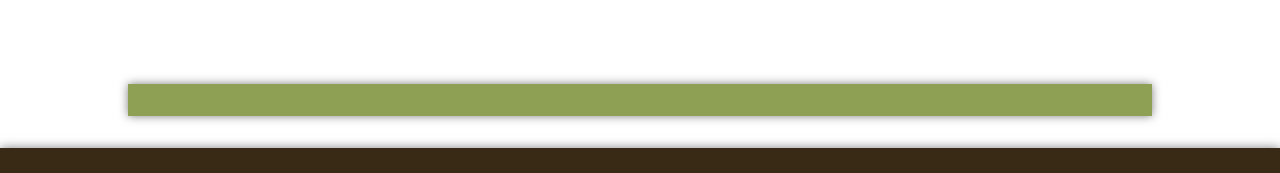
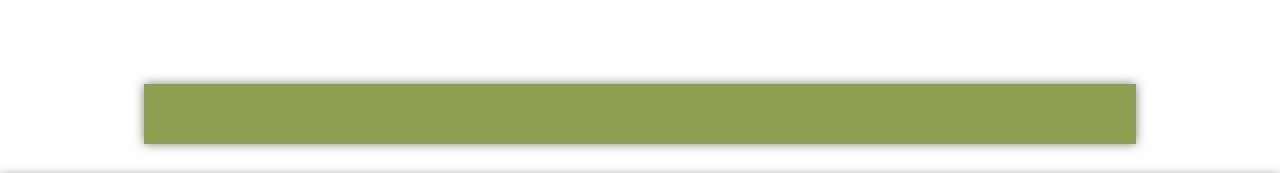
Before and after one commit to TrulsHjertaas/Kastet-Gard, a plain HTML site: page kontakt.html in a window 1280 px wide. Shown: the part 1206-1379 px from the top of the page. Drawn offline with Linux system fonts and the light colour scheme; some packages are replaced by stand-ins of ours.

Commit message:
Kontakt oss igjen

```diff
--- a/css/style1.css
+++ b/css/style1.css
@@ -424,6 +424,16 @@ footer h3 {
   box-shadow:0 0 10px rgba(0, 0, 0, 0.5);
 }
 
+#contact2 {
+  height: 3.75em;
+  background-color: #8ea054;
+  width: 62em;
+  color: white;
+  margin: auto;
+  margin-top: 4em;
+  box-shadow:0 0 10px rgba(0, 0, 0, 0.5);
+}
+
 #kontaktBilde {
   box-shadow:0 0 10px rgba(0, 0, 0, 0.5);
 }
--- a/kontakt.html
+++ b/kontakt.html
@@ -95,7 +95,7 @@
         </section>
         </section>
 
-        <article id="contact">
+        <article id="contact2">
         </article>
     </main>
 
```
